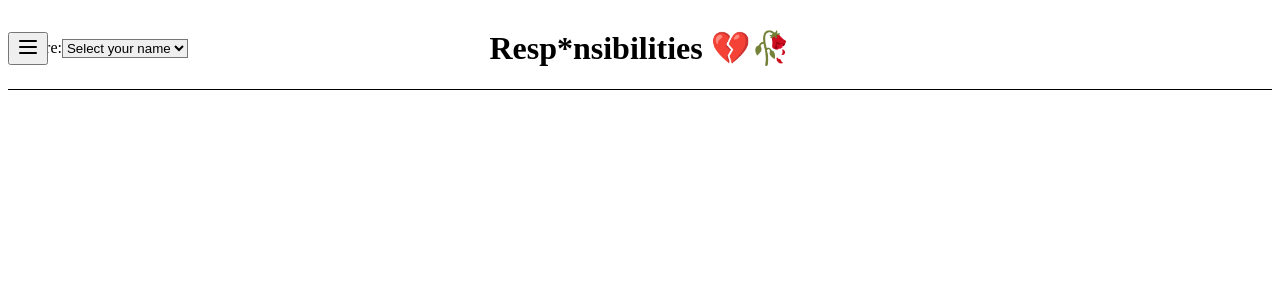
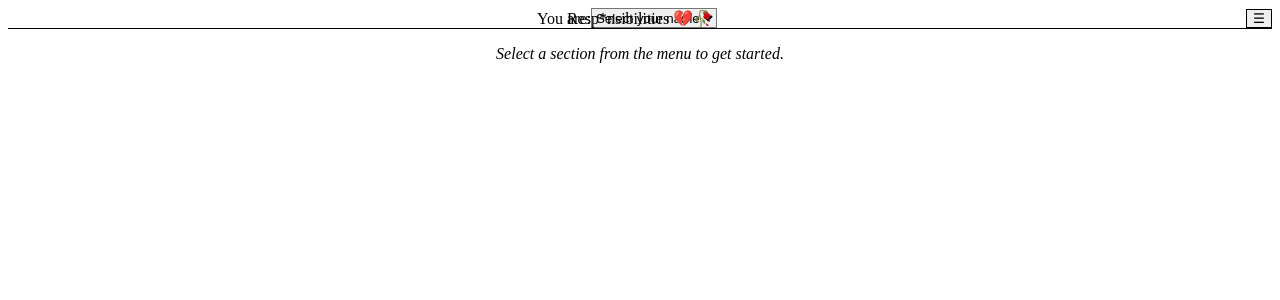
Before and after one commit to parimalcs/responsibilities, a React (Vite) app: page / in a window 1280 px wide. Shown: the top 300 px of the page. Built offline with nearby package versions, Linux system fonts and the light colour scheme.

Commit message:
Fix layout alignment and positioning

```diff
--- a/src/components/Layout.jsx
+++ b/src/components/Layout.jsx
@@ -1,52 +1,74 @@
 // src/components/Layout.jsx
 import { useState } from "react";
-import IdentitySelector from "./IdentitySelector";
-import { Menu } from "lucide-react";
 
 const navItems = ["Bills", "Groceries", "Chores", "Food"];
 const names = ["Parimal", "Nitheesh", "Abhilash", "Hamza", "Aadyoth"];
 
-const Layout = ({ active, setActive, userName, setUserName, children }) => {
+export default function Layout({ children, active, setActive, userName, setUserName }) {
   const [menuOpen, setMenuOpen] = useState(false);
 
+  const handleNameChange = (e) => {
+    const name = e.target.value;
+    setUserName(name);
+    localStorage.setItem("userName", name);
+  };
+
   return (
-    <div className="min-h-screen bg-white text-black">
-      <header className="flex justify-between items-center p-4 border-b border-gray-300 relative">
-        <div className="absolute left-4">
-          <IdentitySelector userName={userName} setUserName={setUserName} names={names} />
+    <div className="min-h-screen flex flex-col items-center">
+      {/* Header */}
+      <div className="w-full flex justify-between items-center p-4 border-b">
+        {/* Center: Title */}
+        <div className="absolute left-1/2 transform -translate-x-1/2 text-xl font-bold text-center">
+          Resp*nsibilities 💔🥀
         </div>
-        <h1 className="text-2xl font-bold text-center w-full">
-          Resp*nsibilities 💔🥀
-        </h1>
-        <div className="absolute right-4">
-          <button onClick={() => setMenuOpen(!menuOpen)}>
-            <Menu size={24} />
+
+        {/* Left: Dropdown in center area */}
+        <div className="flex-grow flex justify-center">
+          <label className="mr-2 text-sm mt-[2px]">You are:</label>
+          <select
+            value={userName}
+            onChange={handleNameChange}
+            className="border p-1 text-sm"
+          >
+            <option value="">Select your name</option>
+            {names.map((name) => (
+              <option key={name} value={name}>{name}</option>
+            ))}
+          </select>
+        </div>
+
+        {/* Right: Hamburger menu */}
+        <div className="relative">
+          <button onClick={() => setMenuOpen(!menuOpen)} className="text-xl border p-1">
+            ☰
           </button>
-        </div>
-      </header>
-
           {menuOpen && (
-        <nav className="flex justify-center gap-4 py-4 border-b border-gray-200">
+            <div className="absolute right-0 mt-2 bg-white border shadow rounded">
               {navItems.map((item) => (
-            <button
+                <div
                   key={item}
+                  className={`px-4 py-2 hover:bg-gray-100 cursor-pointer ${active === item ? 'font-bold' : ''}`}
                   onClick={() => {
                     setActive(item);
                     setMenuOpen(false);
                   }}
-              className={`px-4 py-2 rounded-md transition-all duration-200 ${
-                active === item ? "bg-black text-white" : "bg-gray-200"
-              }`}
                 >
                   {item}
-            </button>
+                </div>
               ))}
-        </nav>
+            </div>
           )}
+        </div>
+      </div>
 
-      <main className="p-4 max-w-3xl mx-auto w-full">{children}</main>
+      {/* Content */}
+      <div className="w-full max-w-4xl p-4">
+        {children ? children : (
+          <p className="text-center italic mt-8 text-gray-500">
+            Select a section from the menu to get started.
+          </p>
+        )}
+      </div>
     </div>
   );
-};
-
-export default Layout;
+}
```
Lines whose indentation alone changed are shown as unchanged.
